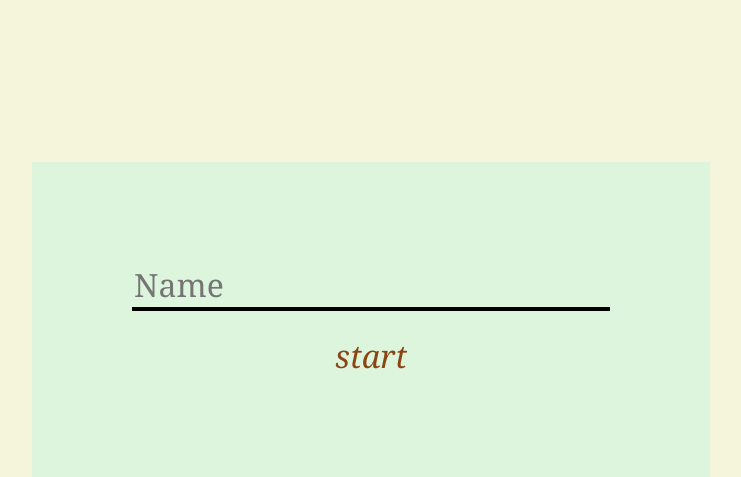
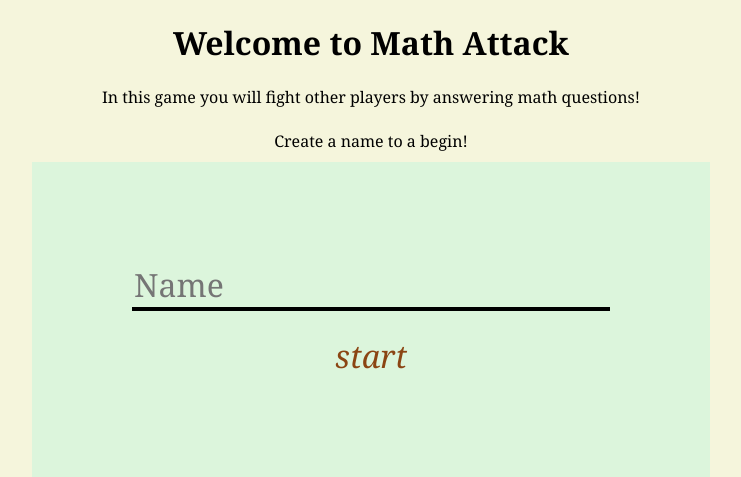
Before and after one commit to Caleb-Sutherland/Math-Attack, a Flask app: page / in a window 1280 px wide. Shown: the part 80-557 px from the top of the page, without its empty margins (269-1010 px from the left). Run offline with Flask 2, Linux system fonts and the light colour scheme.

Commit message:
edit start page

```diff
--- a/static/css/style.css
+++ b/static/css/style.css
@@ -131,3 +131,7 @@ hr {
 a {
     text-decoration: none;
 }
+
+#start-header {
+    text-align: center
+}
--- a/templates/create_user.html
+++ b/templates/create_user.html
@@ -1,16 +1,16 @@
 {% extends "base.html" %}
 {% block content %}
 
-<head>
-  <meta charset="UTF-8">
-  <meta name="viewport" content="width=device-width, initial-scale=1.0">
-  <title>Welcome to Math Attack!</title>
-</head>
 
 <body>
+    <div id = "start-header">
+        <h1>Welcome to Math Attack</h1>
+        <p1>In this game you will fight other players by answering math questions!</p1>
+        <br>
+        <br>
+        <p1>Create a name to a begin!</p1>
+    </div>
     <div id = "user-container">
-
-
         <form id="user-form" method="post">
             <input id="user-input" type="text" name="username" id="username-field" placeholder="Name">
             <br>
--- a/templates/game_over.html
+++ b/templates/game_over.html
@@ -1,11 +1,6 @@
 {% extends "base.html" %}
 {% block content %}
 
-<head>
-  <meta charset="UTF-8">
-  <meta name="viewport" content="width=device-width, initial-scale=1.0">
-  <title>Welcome to Math Attack!</title>
-</head>
 
 <body>
     <div id = "user-container">
```
